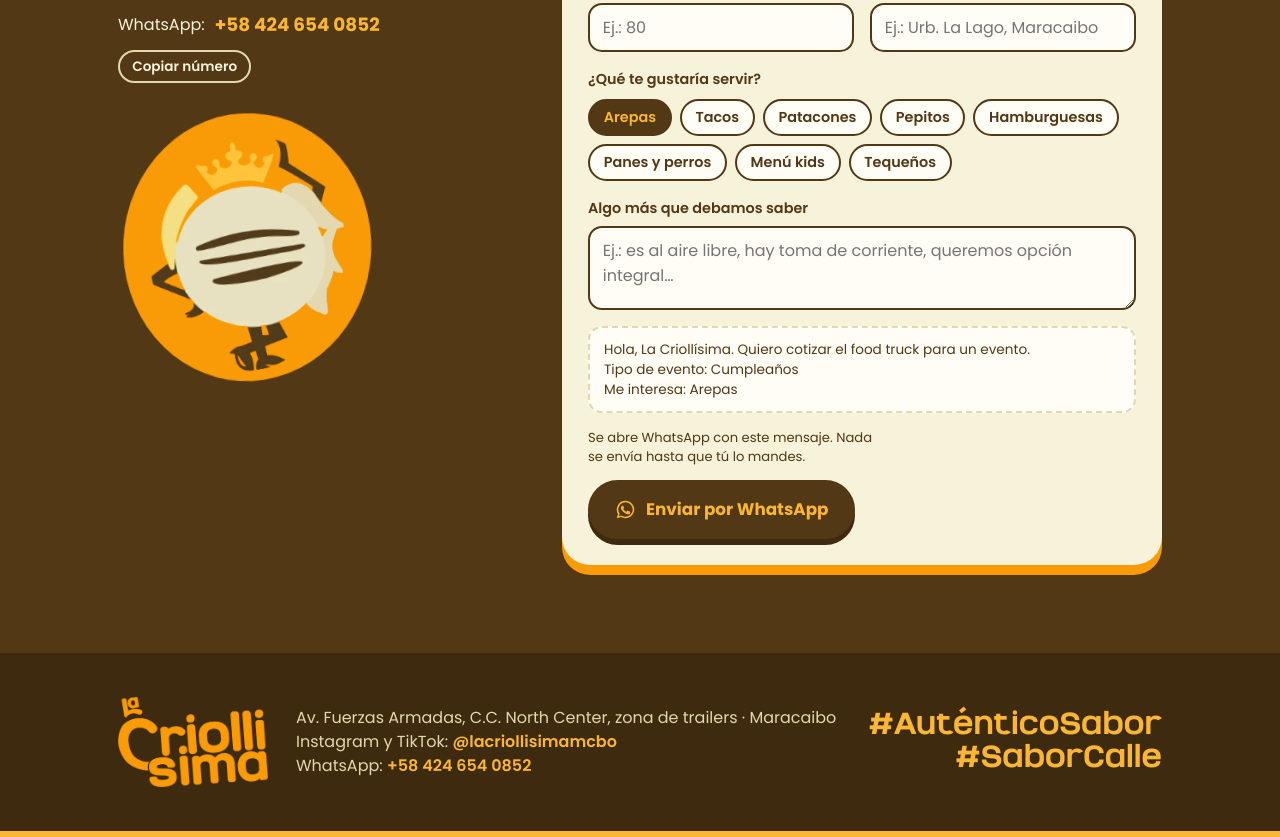
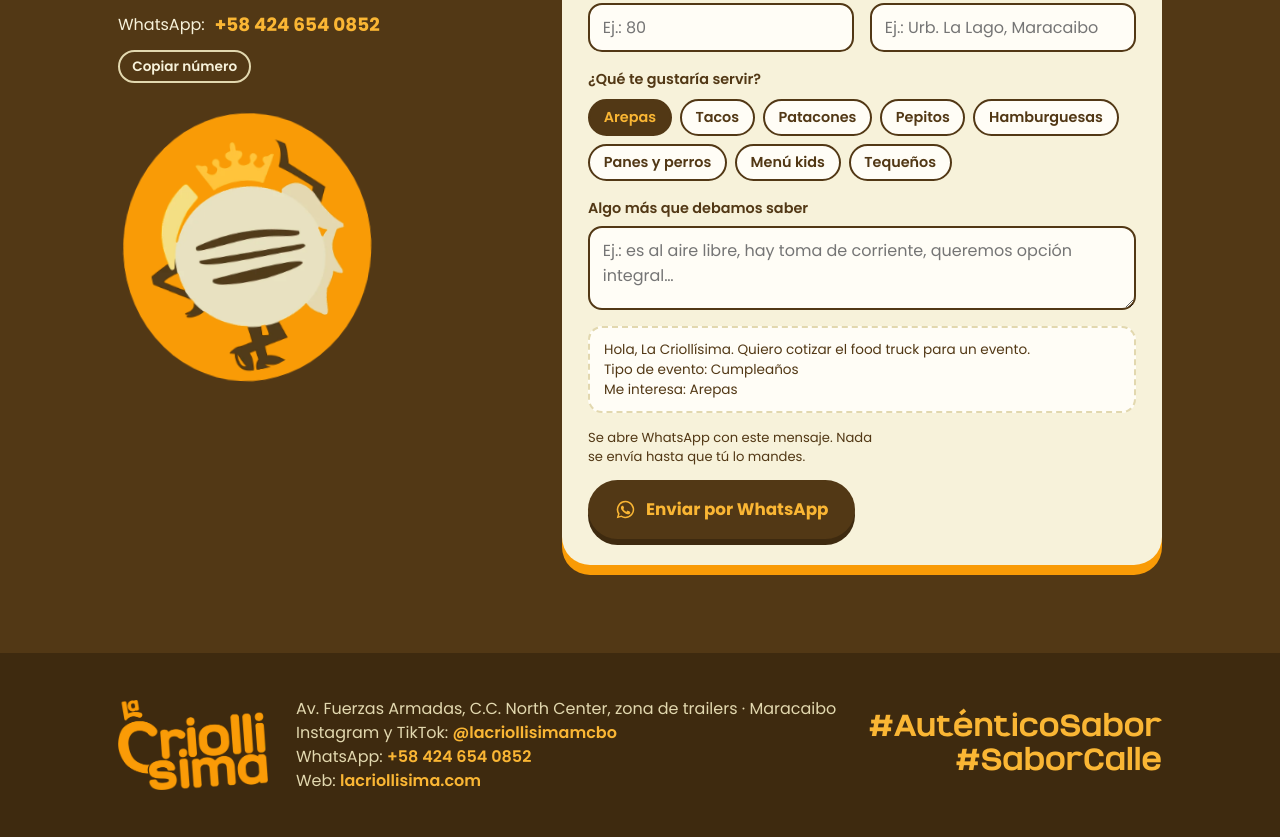
Before and after one commit to barbieddc-byte/lacriollisima, a plain HTML site: page index.html in a window 1280 px wide. Shown: the part 5793-6630 px from the top of the page. Drawn offline with Linux system fonts and the light colour scheme.

Commit message:
Añade el dominio lacriollisima.com
Co-Authored-By: Claude Opus 5.5 <noreply@anthropic.com>
Claude-Session: https://claude.ai/code/session_01EoPTKvU1ZUS4pUZSX4xZLg

```diff
--- a/index.html
+++ b/index.html
@@ -1,5 +1,6 @@
 <title>La Criollísima en tu evento</title>
 <meta name="claude:viewport-fit-sides" content="cover">
+<link rel="canonical" href="https://lacriollisima.com/">
 <meta name="description" content="Food truck de comida venezolana para eventos en Maracaibo: arepas, tacos, patacones y pepitos. Tricampeones del As de la Arepa.">
 <link rel="preconnect" href="https://fonts.googleapis.com">
 <link rel="preconnect" href="https://fonts.gstatic.com" crossorigin>
@@ -518,7 +519,8 @@ html.pdf .patron::before,html.pdf .carrito img,html.pdf .mascota{animation:none}
     <address>
       Av. Fuerzas Armadas, C.C. North Center, zona de trailers · Maracaibo<br>
       Instagram y TikTok: <a href="https://www.instagram.com/lacriollisimamcbo/" target="_blank" rel="noopener">@lacriollisimamcbo</a><br>
-      WhatsApp: <a href="https://wa.me/584246540852" target="_blank" rel="noopener">+58 424 654 0852</a>
+      WhatsApp: <a href="https://wa.me/584246540852" target="_blank" rel="noopener">+58 424 654 0852</a><br>
+      Web: <a href="https://lacriollisima.com" target="_blank" rel="noopener">lacriollisima.com</a>
     </address>
     <p class="lema">#AuténticoSabor<br>#SaborCalle</p>
   </div>
```
